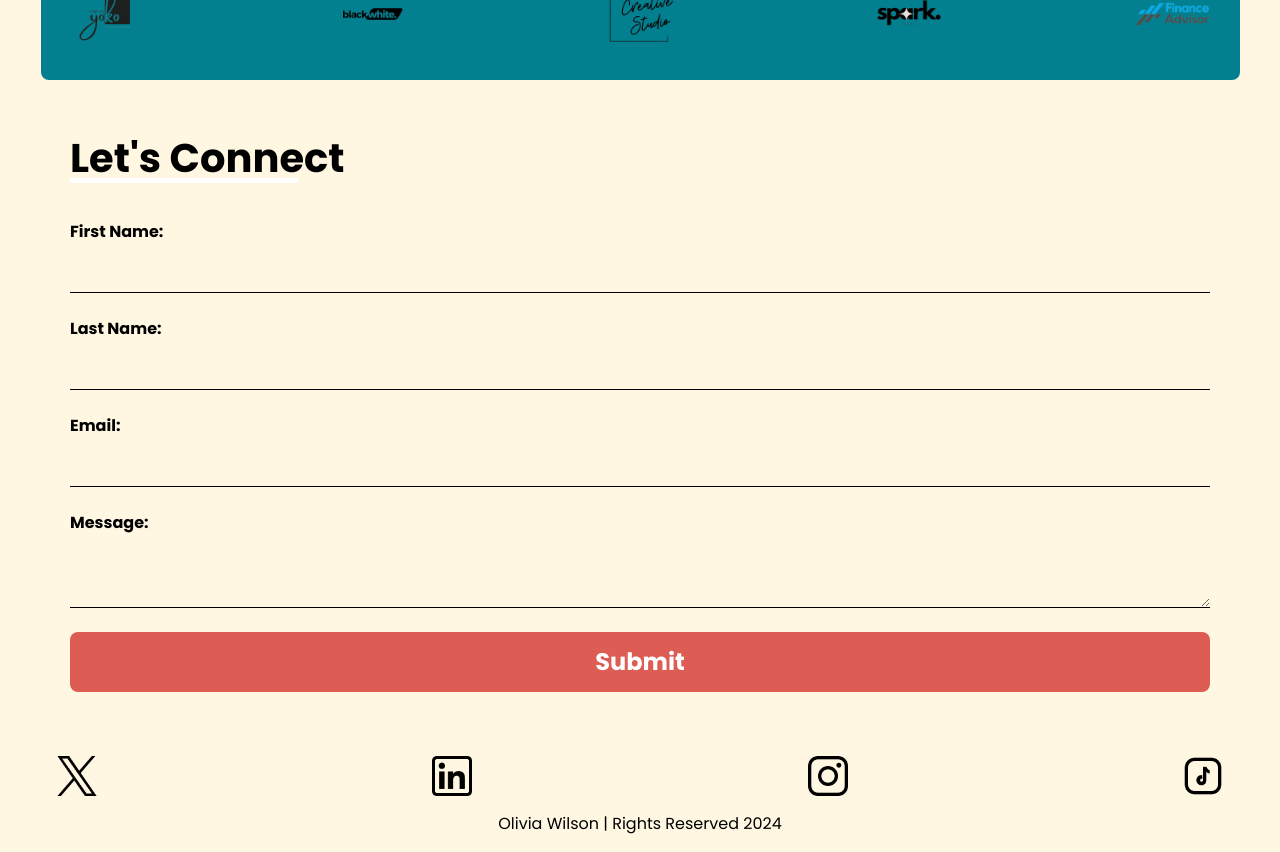
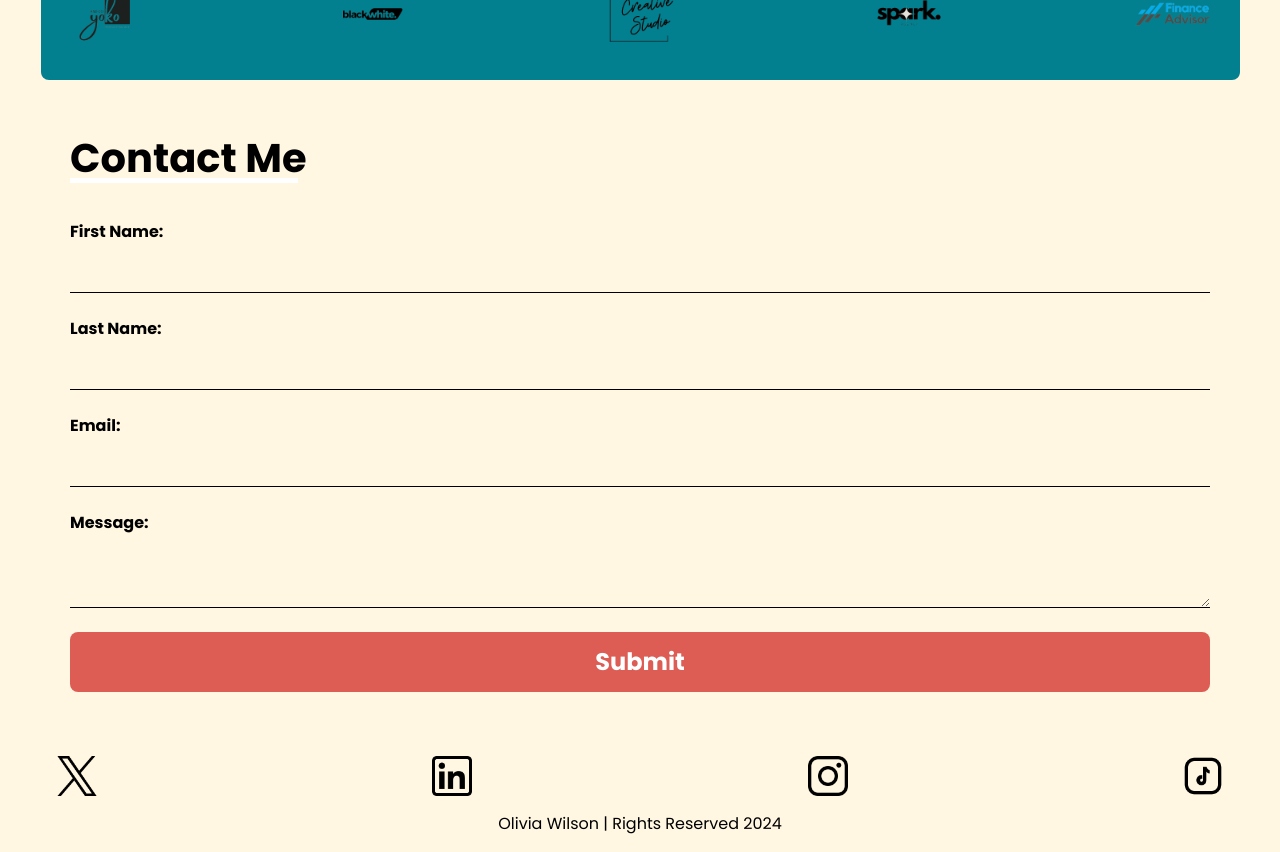
Before and after one commit to JAldo1980/glow-template-2, a React (Vite) app in the folder glow-template-2/: page / in a window 1280 px wide. Shown: the part 2720-3572 px from the top of the page. Built offline with nearby package versions, Linux system fonts and the light colour scheme.

Commit message:
files commited to github

```diff
--- a/glow-template-2/src/App.css
+++ b/glow-template-2/src/App.css
@@ -412,7 +412,7 @@ textarea {
 /* form error styling */
 
 .error-message {
-  color: var(--highlight-text);
+  color: var(--button-color);
 }
 
 /* **************** */
--- a/glow-template-2/src/component/Contact.jsx
+++ b/glow-template-2/src/component/Contact.jsx
@@ -5,7 +5,7 @@ function Contact() {
   return (
     <>
       <div className="contact-container" id="contact">
-        <h2>Let's Connect</h2>
+        <h2>Contact Me</h2>
         <ContactForm />
       </div>
     </>
```
Also changed, not shown: 1 other file (tests, documents, lock files or other folders).
